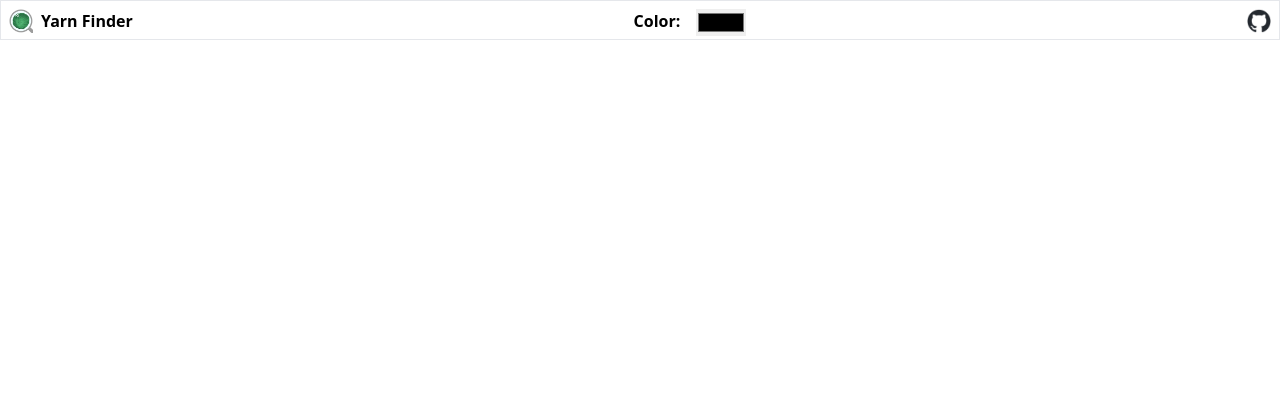
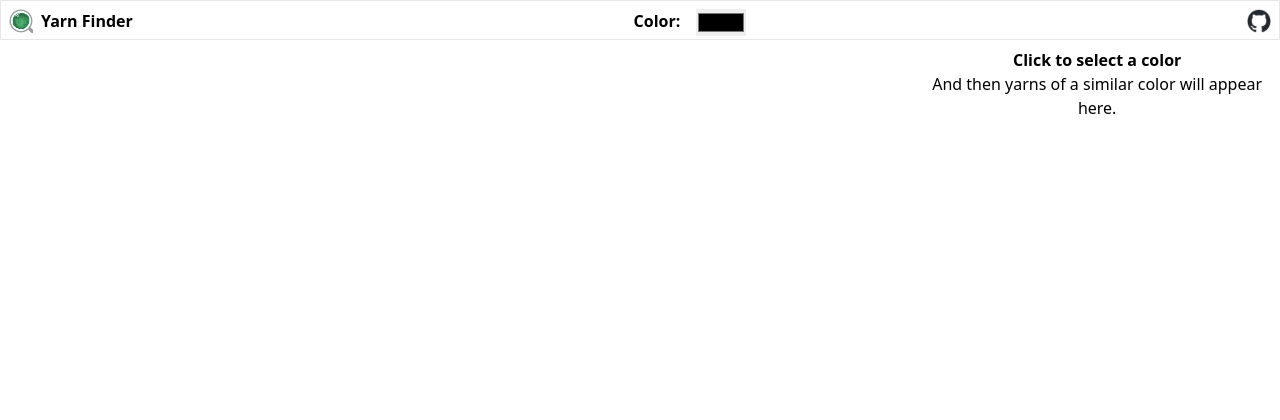
Before and after one commit to crockeo/yarn-finder, a FastAPI app: page / in a window 1280 px wide. Shown: the top 420 px of the page. Run offline with FastAPI, Linux system fonts and the light colour scheme; some libraries are stand-ins or nearby versions.

Commit message:
make the initial content make more sense

```diff
--- a/templates/index.html
+++ b/templates/index.html
@@ -69,7 +69,14 @@
 
     <div class="grid grid-cols-1 md:grid-cols-7">
       <div class="md:col-span-5" id="color-selector"></div>
-      <div class="md:-ml-8 p-2 space-y-2 md:col-span-2" id="yarn-results"></div>
+      <div class="md:-ml-8 p-2 space-y-2 md:col-span-2" id="yarn-results">
+        <div class="md:ml-8 h-100 text-center">
+          <p class="font-semibold">Click to select a color</p>
+          <p>
+            And then yarns of a similar color will appear here.
+          </p>
+        </div>
+      </div>
     </div>
 
     <div class="absolute hue-rotate-180 border-2 rounded-full h-8 shadow w-8" id="color-pin" style="visibility:hidden"></div>
```
